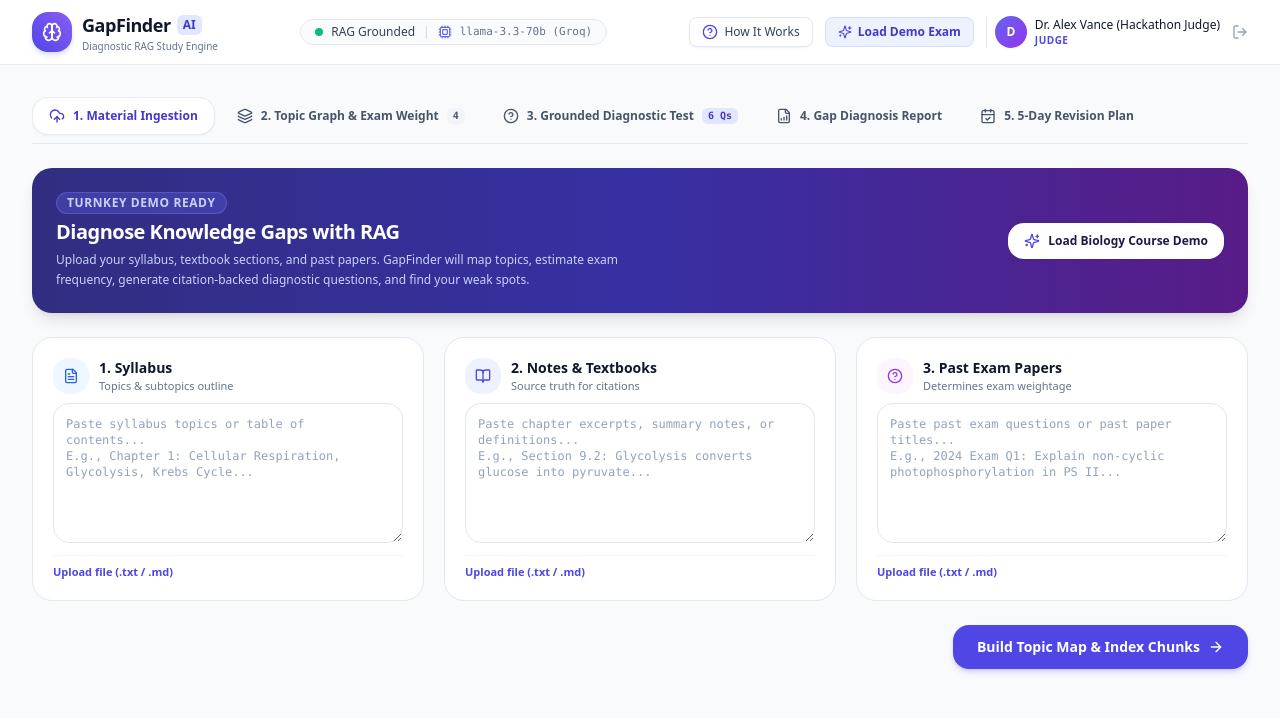
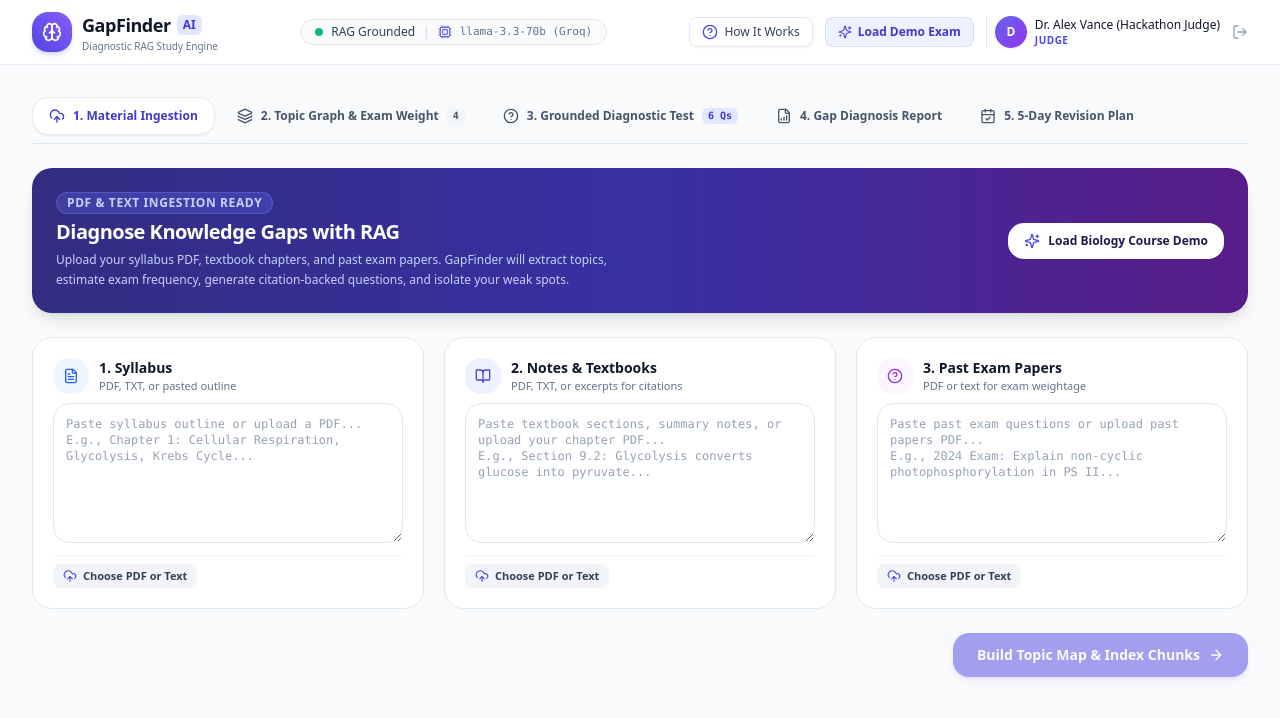
Before and after one commit to pavankalyanbonthu05-byte/GapFinder-AI, a Next.js app: page /dashboard in a window 1280 px wide. Shown: the top 718 px of the page. Built offline with nearby package versions, Linux system fonts and the light colour scheme.

Commit message:
feat: add client-side PDF upload and extraction support

```diff
--- a/components/UploadZone.tsx
+++ b/components/UploadZone.tsx
@@ -11,8 +11,11 @@ import {
   CheckCircle2,
   AlertCircle,
   FileCode,
+  FileCheck,
+  Loader2,
 } from "lucide-react";
 import { Topic, DocumentChunk } from "@/lib/types";
+import { extractTextFromPdf } from "@/lib/pdfExtractor";
 
 interface UploadZoneProps {
   onIngestionComplete: (topics: Topic[], chunks: DocumentChunk[]) => void;
@@ -26,27 +29,60 @@ export const UploadZone: React.FC<UploadZoneProps> = ({
   const [syllabusText, setSyllabusText] = useState("");
   const [notesText, setNotesText] = useState("");
   const [pastPapersText, setPastPapersText] = useState("");
+
+  const [syllabusFileName, setSyllabusFileName] = useState<string | null>(null);
+  const [notesFileName, setNotesFileName] = useState<string | null>(null);
+  const [pastPapersFileName, setPastPapersFileName] = useState<string | null>(null);
+
+  const [extractingMap, setExtractingMap] = useState<Record<string, boolean>>({});
   const [isLoading, setIsLoading] = useState(false);
   const [error, setError] = useState<string | null>(null);
 
-  const handleFileUpload = (
+  const handleFileUpload = async (
     e: React.ChangeEvent<HTMLInputElement>,
-    setter: (val: string) => void
+    targetField: "syllabus" | "notes" | "pastPapers"
   ) => {
     const file = e.target.files?.[0];
     if (!file) return;
 
-    const reader = new FileReader();
-    reader.onload = (event) => {
-      const content = event.target?.result as string;
-      setter(content || "");
-    };
-    reader.readAsText(file);
+    setExtractingMap((prev) => ({ ...prev, [targetField]: true }));
+    setError(null);
+
+    try {
+      let extractedText = "";
+
+      if (file.type === "application/pdf" || file.name.toLowerCase().endsWith(".pdf")) {
+        extractedText = await extractTextFromPdf(file);
+      } else {
+        // Plain text, markdown, json
+        extractedText = await file.text();
+      }
+
+      if (!extractedText.trim()) {
+        throw new Error(`Could not extract readable text from "${file.name}". If this PDF is a scanned image, please paste text directly.`);
+      }
+
+      if (targetField === "syllabus") {
+        setSyllabusText(extractedText);
+        setSyllabusFileName(file.name);
+      } else if (targetField === "notes") {
+        setNotesText(extractedText);
+        setNotesFileName(file.name);
+      } else {
+        setPastPapersText(extractedText);
+        setPastPapersFileName(file.name);
+      }
+    } catch (err: any) {
+      console.error(err);
+      setError(err?.message || `Failed to read ${file.name}`);
+    } finally {
+      setExtractingMap((prev) => ({ ...prev, [targetField]: false }));
+    }
   };
 
   const handleIngest = async () => {
     if (!syllabusText.trim() && !notesText.trim()) {
-      setError("Please paste or upload at least the Syllabus or Course Notes text.");
+      setError("Please upload a PDF/text file or paste at least the Syllabus or Course Notes.");
       return;
     }
 
@@ -86,15 +122,16 @@ export const UploadZone: React.FC<UploadZoneProps> = ({
         <div className="space-y-1">
           <div className="flex items-center gap-2">
             <span className="rounded-full bg-indigo-500/30 px-2.5 py-0.5 text-xs font-semibold uppercase tracking-wider text-indigo-200 border border-indigo-400/30">
-              Turnkey Demo Ready
+              PDF & Text Ingestion Ready
             </span>
           </div>
           <h2 className="text-xl font-bold tracking-tight">
             Diagnose Knowledge Gaps with RAG
           </h2>
           <p className="text-xs text-indigo-200 max-w-xl leading-relaxed">
-            Upload your syllabus, textbook sections, and past papers. GapFinder will map topics,
-            estimate exam frequency, generate citation-backed diagnostic questions, and find your weak spots.
+            Upload your syllabus PDF, textbook chapters, and past exam papers. GapFinder will
+            extract topics, estimate exam frequency, generate citation-backed questions, and isolate
+            your weak spots.
           </p>
         </div>
 
@@ -118,112 +155,166 @@ export const UploadZone: React.FC<UploadZoneProps> = ({
       <div className="grid grid-cols-1 md:grid-cols-3 gap-5">
         {/* Card 1: Syllabus */}
         <div className="flex flex-col rounded-2xl border border-slate-200 bg-white p-5 shadow-xs transition hover:border-slate-300">
-          <div className="flex items-center gap-2.5 mb-2">
+          <div className="flex items-center justify-between mb-2">
+            <div className="flex items-center gap-2.5">
               <div className="flex h-9 w-9 items-center justify-center rounded-xl bg-blue-50 text-blue-600">
                 <FileText className="h-4 w-4" />
               </div>
               <div>
                 <h3 className="text-sm font-bold text-slate-900">1. Syllabus</h3>
-              <p className="text-[11px] text-slate-500">Topics & subtopics outline</p>
+                <p className="text-[11px] text-slate-500">PDF, TXT, or pasted outline</p>
               </div>
+            </div>
+
+            {extractingMap.syllabus && (
+              <span className="flex items-center gap-1 text-[11px] font-semibold text-indigo-600 animate-pulse">
+                <Loader2 className="h-3.5 w-3.5 animate-spin" /> Reading PDF...
+              </span>
+            )}
           </div>
 
           <textarea
             value={syllabusText}
-            onChange={(e) => setSyllabusText(e.target.value)}
-            placeholder="Paste syllabus topics or table of contents...&#10;E.g., Chapter 1: Cellular Respiration, Glycolysis, Krebs Cycle..."
+            onChange={(e) => {
+              setSyllabusText(e.target.value);
+              setSyllabusFileName(null);
+            }}
+            placeholder="Paste syllabus outline or upload a PDF...&#10;E.g., Chapter 1: Cellular Respiration, Glycolysis, Krebs Cycle..."
             className="w-full flex-1 min-h-[140px] rounded-xl border border-slate-200 p-3 text-xs focus:border-indigo-500 focus:outline-none focus:ring-1 focus:ring-indigo-500 placeholder:text-slate-400 font-mono"
           />
 
           <div className="mt-3 flex items-center justify-between pt-2 border-t border-slate-100">
-            <label className="cursor-pointer text-[11px] font-semibold text-indigo-600 hover:text-indigo-700">
-              Upload file (.txt / .md)
+            <label className="cursor-pointer inline-flex items-center gap-1.5 rounded-lg bg-slate-100 hover:bg-slate-200 px-2.5 py-1 text-[11px] font-semibold text-slate-700 transition">
+              <UploadCloud className="h-3.5 w-3.5 text-indigo-600" />
+              <span>Choose PDF or Text</span>
               <input
                 type="file"
-                accept=".txt,.md,.json"
+                accept=".pdf,.txt,.md,.json,application/pdf"
                 className="hidden"
-                onChange={(e) => handleFileUpload(e, setSyllabusText)}
+                onChange={(e) => handleFileUpload(e, "syllabus")}
               />
             </label>
-            {syllabusText && (
+
+            {syllabusFileName ? (
+              <span className="text-[11px] text-indigo-700 font-semibold truncate max-w-[140px] flex items-center gap-1">
+                <FileCheck className="h-3 w-3 text-indigo-600 shrink-0" />
+                {syllabusFileName}
+              </span>
+            ) : syllabusText ? (
               <span className="text-[10px] text-emerald-600 font-semibold flex items-center gap-1">
-                <CheckCircle2 className="h-3 w-3" /> Ready
+                <CheckCircle2 className="h-3 w-3" /> Ready ({syllabusText.split(/\s+/).length} words)
               </span>
-            )}
+            ) : null}
           </div>
         </div>
 
         {/* Card 2: Notes & Chapters */}
         <div className="flex flex-col rounded-2xl border border-slate-200 bg-white p-5 shadow-xs transition hover:border-slate-300">
-          <div className="flex items-center gap-2.5 mb-2">
+          <div className="flex items-center justify-between mb-2">
+            <div className="flex items-center gap-2.5">
               <div className="flex h-9 w-9 items-center justify-center rounded-xl bg-indigo-50 text-indigo-600">
                 <BookOpen className="h-4 w-4" />
               </div>
               <div>
                 <h3 className="text-sm font-bold text-slate-900">2. Notes & Textbooks</h3>
-              <p className="text-[11px] text-slate-500">Source truth for citations</p>
+                <p className="text-[11px] text-slate-500">PDF, TXT, or excerpts for citations</p>
               </div>
+            </div>
+
+            {extractingMap.notes && (
+              <span className="flex items-center gap-1 text-[11px] font-semibold text-indigo-600 animate-pulse">
+                <Loader2 className="h-3.5 w-3.5 animate-spin" /> Reading PDF...
+              </span>
+            )}
           </div>
 
           <textarea
             value={notesText}
-            onChange={(e) => setNotesText(e.target.value)}
-            placeholder="Paste chapter excerpts, summary notes, or definitions...&#10;E.g., Section 9.2: Glycolysis converts glucose into pyruvate..."
+            onChange={(e) => {
+              setNotesText(e.target.value);
+              setNotesFileName(null);
+            }}
+            placeholder="Paste textbook sections, summary notes, or upload your chapter PDF...&#10;E.g., Section 9.2: Glycolysis converts glucose into pyruvate..."
             className="w-full flex-1 min-h-[140px] rounded-xl border border-slate-200 p-3 text-xs focus:border-indigo-500 focus:outline-none focus:ring-1 focus:ring-indigo-500 placeholder:text-slate-400 font-mono"
           />
 
           <div className="mt-3 flex items-center justify-between pt-2 border-t border-slate-100">
-            <label className="cursor-pointer text-[11px] font-semibold text-indigo-600 hover:text-indigo-700">
-              Upload file (.txt / .md)
+            <label className="cursor-pointer inline-flex items-center gap-1.5 rounded-lg bg-slate-100 hover:bg-slate-200 px-2.5 py-1 text-[11px] font-semibold text-slate-700 transition">
+              <UploadCloud className="h-3.5 w-3.5 text-indigo-600" />
+              <span>Choose PDF or Text</span>
               <input
                 type="file"
-                accept=".txt,.md,.json"
+                accept=".pdf,.txt,.md,.json,application/pdf"
                 className="hidden"
-                onChange={(e) => handleFileUpload(e, setNotesText)}
+                onChange={(e) => handleFileUpload(e, "notes")}
               />
             </label>
-            {notesText && (
+
+            {notesFileName ? (
+              <span className="text-[11px] text-indigo-700 font-semibold truncate max-w-[140px] flex items-center gap-1">
+                <FileCheck className="h-3 w-3 text-indigo-600 shrink-0" />
+                {notesFileName}
+              </span>
+            ) : notesText ? (
               <span className="text-[10px] text-emerald-600 font-semibold flex items-center gap-1">
-                <CheckCircle2 className="h-3 w-3" /> Ready
+                <CheckCircle2 className="h-3 w-3" /> Ready ({notesText.split(/\s+/).length} words)
               </span>
-            )}
+            ) : null}
           </div>
         </div>
 
         {/* Card 3: Past Papers */}
         <div className="flex flex-col rounded-2xl border border-slate-200 bg-white p-5 shadow-xs transition hover:border-slate-300">
-          <div className="flex items-center gap-2.5 mb-2">
+          <div className="flex items-center justify-between mb-2">
+            <div className="flex items-center gap-2.5">
               <div className="flex h-9 w-9 items-center justify-center rounded-xl bg-purple-50 text-purple-600">
                 <HelpCircle className="h-4 w-4" />
               </div>
               <div>
                 <h3 className="text-sm font-bold text-slate-900">3. Past Exam Papers</h3>
-              <p className="text-[11px] text-slate-500">Determines exam weightage</p>
+                <p className="text-[11px] text-slate-500">PDF or text for exam weightage</p>
               </div>
+            </div>
+
+            {extractingMap.pastPapers && (
+              <span className="flex items-center gap-1 text-[11px] font-semibold text-indigo-600 animate-pulse">
+                <Loader2 className="h-3.5 w-3.5 animate-spin" /> Reading PDF...
+              </span>
+            )}
           </div>
 
           <textarea
             value={pastPapersText}
-            onChange={(e) => setPastPapersText(e.target.value)}
-            placeholder="Paste past exam questions or past paper titles...&#10;E.g., 2024 Exam Q1: Explain non-cyclic photophosphorylation in PS II..."
+            onChange={(e) => {
+              setPastPapersText(e.target.value);
+              setPastPapersFileName(null);
+            }}
+            placeholder="Paste past exam questions or upload past papers PDF...&#10;E.g., 2024 Exam: Explain non-cyclic photophosphorylation in PS II..."
             className="w-full flex-1 min-h-[140px] rounded-xl border border-slate-200 p-3 text-xs focus:border-indigo-500 focus:outline-none focus:ring-1 focus:ring-indigo-500 placeholder:text-slate-400 font-mono"
           />
 
           <div className="mt-3 flex items-center justify-between pt-2 border-t border-slate-100">
-            <label className="cursor-pointer text-[11px] font-semibold text-indigo-600 hover:text-indigo-700">
-              Upload file (.txt / .md)
+            <label className="cursor-pointer inline-flex items-center gap-1.5 rounded-lg bg-slate-100 hover:bg-slate-200 px-2.5 py-1 text-[11px] font-semibold text-slate-700 transition">
+              <UploadCloud className="h-3.5 w-3.5 text-indigo-600" />
+              <span>Choose PDF or Text</span>
               <input
                 type="file"
-                accept=".txt,.md,.json"
+                accept=".pdf,.txt,.md,.json,application/pdf"
                 className="hidden"
-                onChange={(e) => handleFileUpload(e, setPastPapersText)}
+                onChange={(e) => handleFileUpload(e, "pastPapers")}
               />
             </label>
-            {pastPapersText && (
+
+            {pastPapersFileName ? (
+              <span className="text-[11px] text-indigo-700 font-semibold truncate max-w-[140px] flex items-center gap-1">
+                <FileCheck className="h-3 w-3 text-indigo-600 shrink-0" />
+                {pastPapersFileName}
+              </span>
+            ) : pastPapersText ? (
               <span className="text-[10px] text-emerald-600 font-semibold flex items-center gap-1">
-                <CheckCircle2 className="h-3 w-3" /> Ready
+                <CheckCircle2 className="h-3 w-3" /> Ready ({pastPapersText.split(/\s+/).length} words)
               </span>
-            )}
+            ) : null}
           </div>
         </div>
       </div>
@@ -232,7 +323,7 @@ export const UploadZone: React.FC<UploadZoneProps> = ({
       <div className="flex justify-end">
         <button
           onClick={handleIngest}
-          disabled={isLoading}
+          disabled={isLoading || (!syllabusText.trim() && !notesText.trim())}
           className="flex items-center gap-2 rounded-xl bg-indigo-600 px-6 py-3 text-sm font-bold text-white shadow-md shadow-indigo-600/20 hover:bg-indigo-700 disabled:opacity-50 transition"
         >
           {isLoading ? (
--- /dev/null
+++ b/lib/pdfExtractor.ts
@@ -0,0 +1,38 @@
+/**
+ * Client-side PDF text extractor using pdfjs-dist
+ */
+export async function extractTextFromPdf(file: File): Promise<string> {
+  const arrayBuffer = await file.arrayBuffer();
+
+  // @ts-ignore
+  const pdfjsLib = await import("pdfjs-dist/legacy/build/pdf");
+
+  if (!pdfjsLib.GlobalWorkerOptions.workerSrc) {
+    pdfjsLib.GlobalWorkerOptions.workerSrc = `https://cdnjs.cloudflare.com/ajax/libs/pdf.js/${pdfjsLib.version || "3.11.174"}/pdf.worker.min.js`;
+  }
+
+  const loadingTask = pdfjsLib.getDocument({
+    data: new Uint8Array(arrayBuffer),
+    useSystemFonts: true,
+  });
+
+  const pdfDoc = await loadingTask.promise;
+
+  let fullText = "";
+  const numPages = pdfDoc.numPages;
+
+  for (let pageNum = 1; pageNum <= numPages; pageNum++) {
+    const page = await pdfDoc.getPage(pageNum);
+    const textContent = await page.getTextContent();
+    const pageStrings = textContent.items
+      // @ts-ignore
+      .map((item: any) => item.str || "")
+      .join(" ");
+
+    if (pageStrings.trim()) {
+      fullText += `\n[--- Page ${pageNum} ---]\n` + pageStrings + "\n";
+    }
+  }
+
+  return fullText.trim();
+}
--- a/next.config.js
+++ b/next.config.js
@@ -5,6 +5,11 @@ const nextConfig = {
   experimental: {
     serverComponentsExternalPackages: ["groq-sdk"],
   },
+  webpack: (config) => {
+    config.resolve.alias.canvas = false;
+    config.resolve.alias.encoding = false;
+    return config;
+  },
 };
 
 module.exports = nextConfig;
--- a/package.json
+++ b/package.json
@@ -17,6 +17,7 @@
     "groq-sdk": "^0.15.0",
     "lucide-react": "^0.475.0",
     "next": "14.2.24",
+    "pdfjs-dist": "^3.11.174",
     "react": "^18.3.1",
     "react-dom": "^18.3.1",
     "tailwind-merge": "^3.0.2",
```
Also changed, not shown: 1 other file (tests, documents, lock files or other folders). Lines whose indentation alone changed are shown as unchanged.
